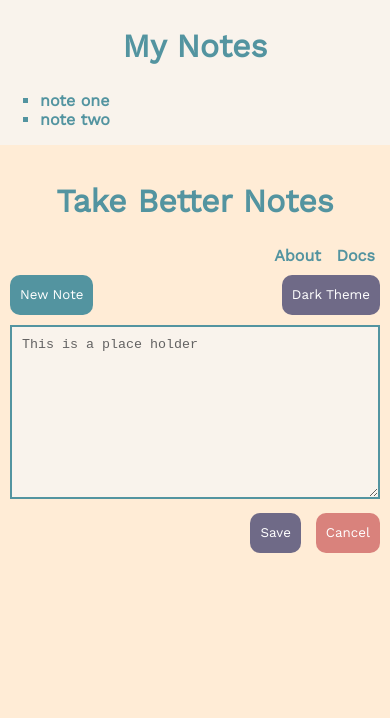
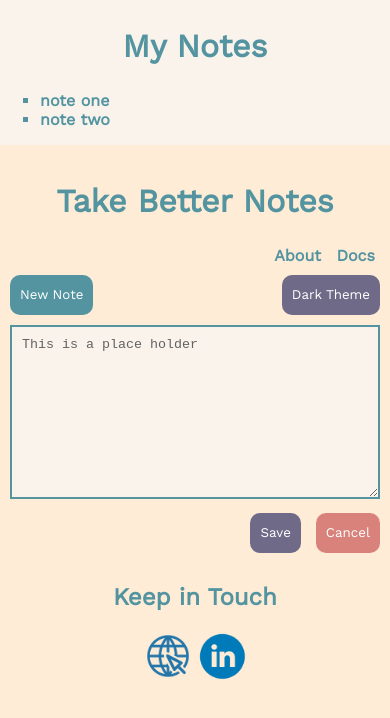
Before and after one commit to markus-bcit/assignment1, a plain HTML site: page index.html in a window 390 px wide. Drawn offline with nearby package versions, Linux system fonts and the light colour scheme.

Commit message:
images, footer added, mobile view complete

```diff
--- a/css/stylesheet.css
+++ b/css/stylesheet.css
@@ -39,6 +39,7 @@ section{
     display: grid;
     grid-template-columns: 1fr;
     margin: 10px 0px 10px 0px;
+    grid-template-areas: '1 2';
 }
 .button1{
     background-color: #5394A0;
@@ -59,7 +60,6 @@ section{
     font-family: 'Work Sans', sans-serif;
     color: white;
     padding: 0px 10px 0px 10px;
-    grid-area: 1 / 2;
 }
 
 a:link, a:visited{
@@ -88,6 +88,7 @@ textarea{
     display: grid;
     margin: 10px 0px 10px 0px;
     grid-template-columns: 1fr;
+    grid-template-areas: '1 2';
     gap: 15px;
 }
 .button3{
@@ -111,5 +112,14 @@ textarea{
     color: white;
     padding: 0px 10px 0px 10px;
     justify-self: end;
-    grid-area: 1 / 2;
 }
+footer{
+    text-align: center;
+}
+h2{
+    font-family:  'Work Sans', sans-serif;
+    color:#5394A0;
+}
+img{
+    width: 50px;
+}
--- a/index.html
+++ b/index.html
@@ -39,7 +39,11 @@
           <button class="button4" type="button">Cancel</button>
         </div>
       </section>
-      <footer></footer>
+      <footer>
+        <h2>Keep in Touch</h2>
+        <img src="images/Internet_Line-02-512.webp" class="foot-img">
+        <img src="images/linkedin_circle_color-512.webp">
+      </footer>
     </main>
   </body>
 </html>
```
Also changed, not shown: images/Internet_Line-02-512.webp (added), images/linkedin_circle_color-512.webp (added).
